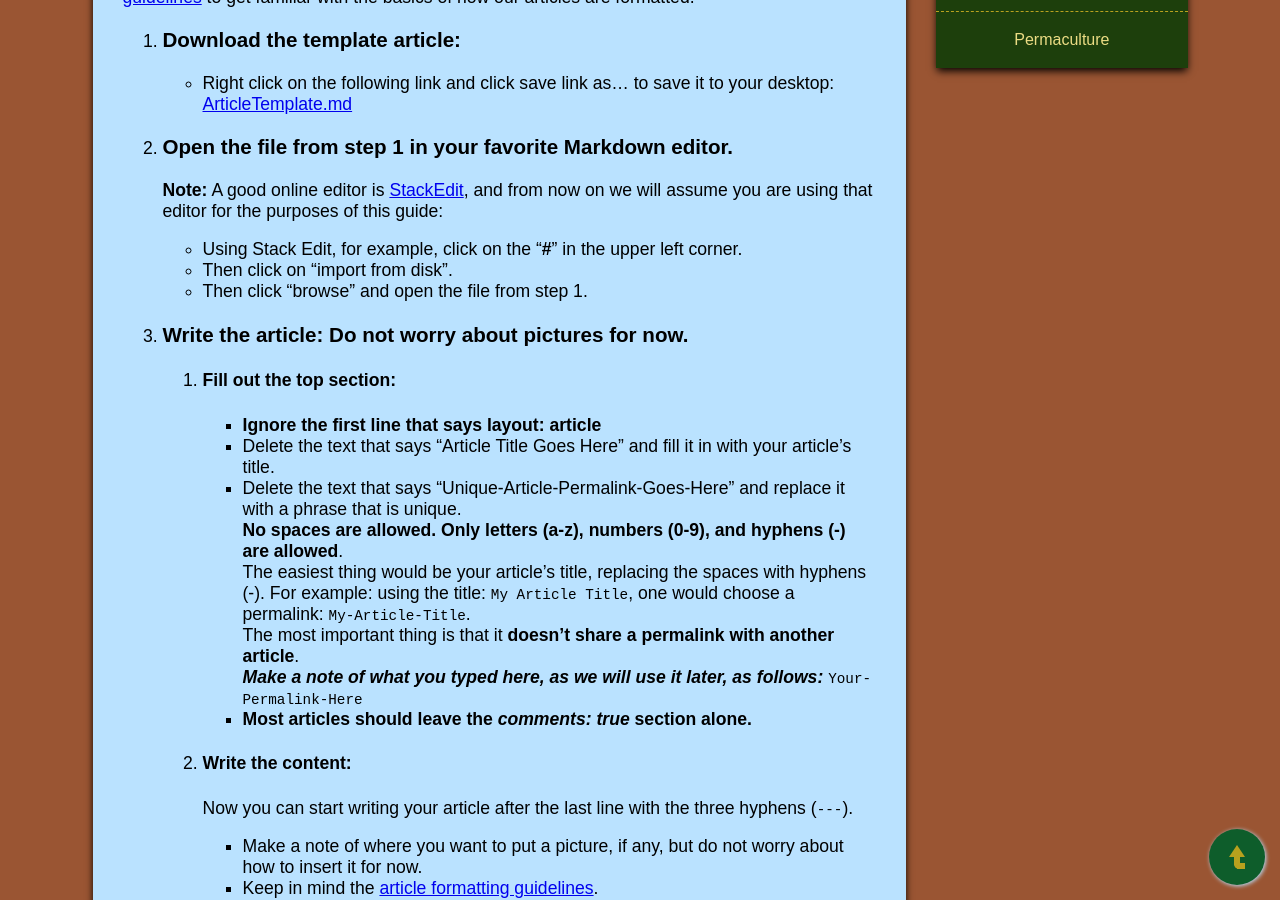
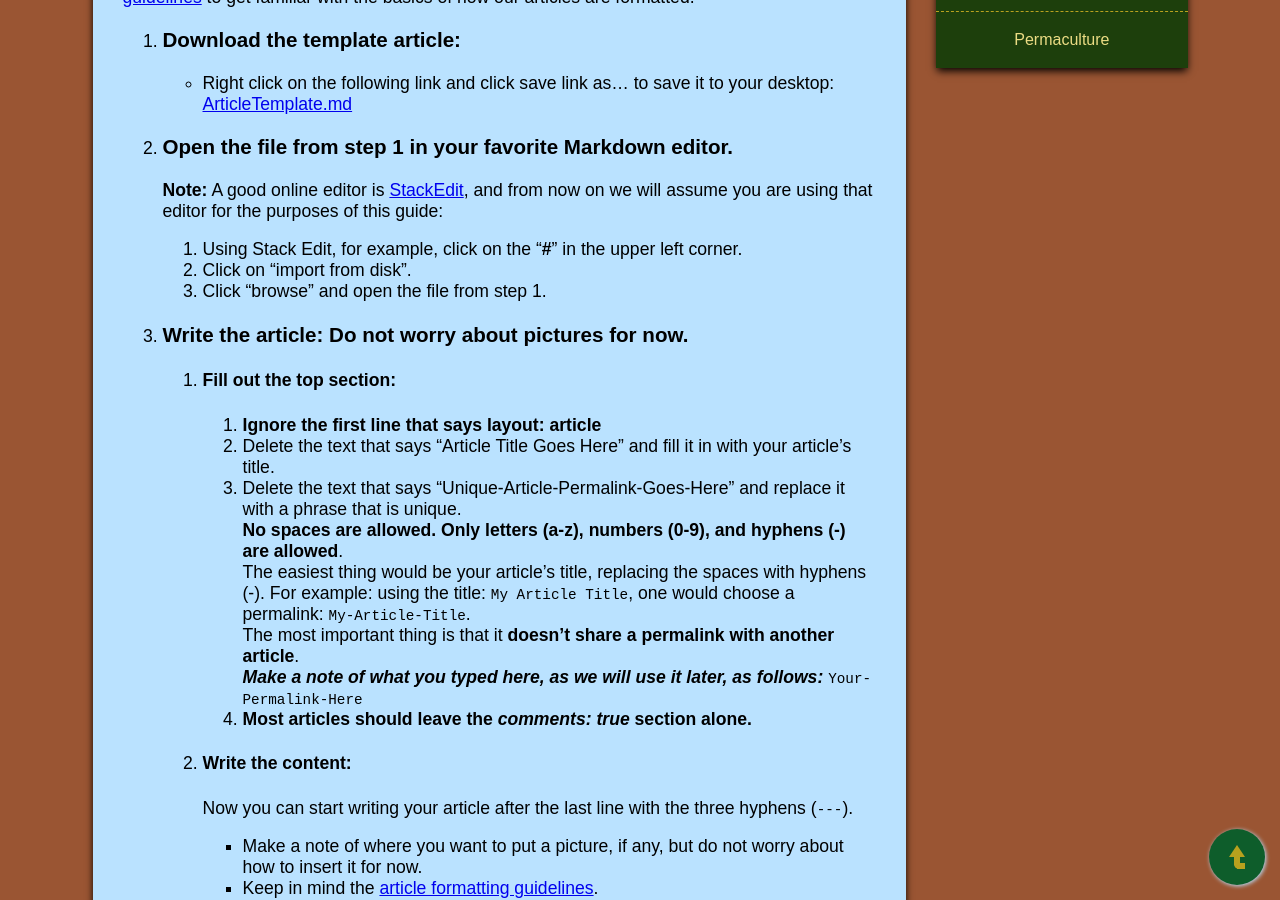
Before and after one commit to joshhennen/RegenCo-op, a Jekyll site: the page built from docs/_info/How-to-Write-a-New-Article.md, in a window 1280 px wide and 900 px high, scrolled down 348 px. Built offline with Jekyll 4.4.1, drawn with Linux system fonts in a browser that asks for light colours; some of the changed lines change nothing that is shown.

Commit message:
Update How-to-Write-a-New-Article.md
Replace bullets with numbered list where necessary

```diff
--- a/docs/_info/How-to-Write-a-New-Article.md
+++ b/docs/_info/How-to-Write-a-New-Article.md
@@ -21,22 +21,22 @@ Before you start writing the article, it is recommended that you read the [artic
 2. ### Open the file from step 1 in your favorite Markdown editor.
    **Note:** A good online editor is [StackEdit](https://stackedit.io/editor), and from now on we will assume you are using that editor for the purposes of this guide:
 
-   - Using Stack Edit, for example, click on the "**#**" in the upper left corner.
-   - Then click on "import from disk".
-   - Then click "browse" and open the file from step 1.
+   1. Using Stack Edit, for example, click on the "**#**" in the upper left corner.
+   2. Click on "import from disk".
+   3. Click "browse" and open the file from step 1.
 
 3. ### Write the article: **Do not worry about pictures for now.**
 
    1. #### Fill out the top section:
 
-      - **Ignore the first line that says layout: article**
-      - Delete the text that says "Article Title Goes Here" and fill it in with your article's title.
-      - Delete the text that says "Unique-Article-Permalink-Goes-Here" and replace it with a phrase that is unique.
+      1. **Ignore the first line that says layout: article**
+      2. Delete the text that says "Article Title Goes Here" and fill it in with your article's title.
+      3. Delete the text that says "Unique-Article-Permalink-Goes-Here" and replace it with a phrase that is unique.
         **No spaces are allowed. Only letters (a-z), numbers (0-9), and hyphens (-) are allowed**.
         The easiest thing would be your article's title, replacing the spaces with hyphens (-). For example: using the title: `My Article Title`, one would choose a permalink: `My-Article-Title`.
         The most important thing is that it **doesn't share a permalink with another article**.
         **_Make a note of what you typed here, as we will use it later, as follows:_** `Your-Permalink-Here`
-      - **Most articles should leave the _comments: true_ section alone.**
+      4. **Most articles should leave the _comments: true_ section alone.**
 
    2. #### Write the content:
       Now you can start writing your article after the last line with the three hyphens (`---`).
@@ -47,9 +47,9 @@ Before you start writing the article, it is recommended that you read the [artic
 
    3. #### Save the article:
 
-      - Using Stack Edit, for example, click on the "**#**" in the upper left corner.
-      - Click the "**Export to disk**" button.
-      - Click the "As markdown" button.
+      1. Using Stack Edit, for example, click on the "**#**" in the upper left corner.
+      2. Click the "**Export to disk**" button.
+      3. Click the "As markdown" button.
 
    4. #### Rename the article:
       Using the same permalink text you used in step 3, rename the article. It will look like this:
@@ -70,9 +70,10 @@ Before you start writing the article, it is recommended that you read the [artic
    2. #### Insert the images into the document:
       **Note: _Images you use here won't appear in any previews_**
 
-      1. Using the markdown format, insert the images into the article wherever you want. The format you use will look like this: `![image description](/images/Your-Permalink-Here/Your-Image-Here.ext)`
-      2. Make sure to replace `Your-Permalink-Here` with the same permalink text you used in step 3.
-      3. Make sure to replace `Your-Image-Here.ext` with the image filename, and **don't forget to use the right filename extension**.
+      - Using the markdown format, insert the images into the article wherever you want. The format you use will look like this: `![image description](/images/Your-Permalink-Here/Your-Image-Here.ext)`
+
+        **Note:** Make sure to replace `Your-Permalink-Here` with the same permalink text you used in step 3.
+        **Note:** Make sure to replace `Your-Image-Here.ext` with the image filename, and **don't forget to use the right filename extension**.
 
 ***
 
@@ -98,12 +99,12 @@ By now you should have your article written and named: `Your-Permalink-Here.md`
 1. ### Updating your fork:
    As people make changes to the main repository, your fork will become out of date. Follow these steps to keep your fork updated:
 
-   - Select the following text, and copy and paste it to your browser's address bar: `https://github.com/YOUR-GITHUB-USERNAME-HERE/RegenCo-op/compare/master...RegenCo-op:master`
-   - Replace the text `YOUR-GITHUB-USERNAME-HERE` with _your_ github username.
-   - Press the `Enter` key to begin comparing the changes between the website and your forked repository.
-   - If it says "**There isn't anything to compare.**", skip to step 2, otherwise click the button that says "**Create pull request**".
-   - Give your pull request the title "**Update**" and click "**Create pull request**".
-   - Now you can click the "**Merge pull request**" button to bring your repository up to date with the master repository.
+   1. Select the following text, and copy and paste it to your browser's address bar: `https://github.com/YOUR-GITHUB-USERNAME-HERE/RegenCo-op/compare/master...RegenCo-op:master`
+   2. Replace the text `YOUR-GITHUB-USERNAME-HERE` with _your_ github username.
+   3. Press the `Enter` key to begin comparing the changes between the website and your forked repository.
+   4. If it says "**There isn't anything to compare.**", skip to step 2, otherwise click the button that says "**Create pull request**".
+   5. Give your pull request the title "**Update**" and click "**Create pull request**".
+   6. Now you can click the "**Merge pull request**" button to bring your repository up to date with the master repository.
 
 2. ### Making a topic branch:
 
```
